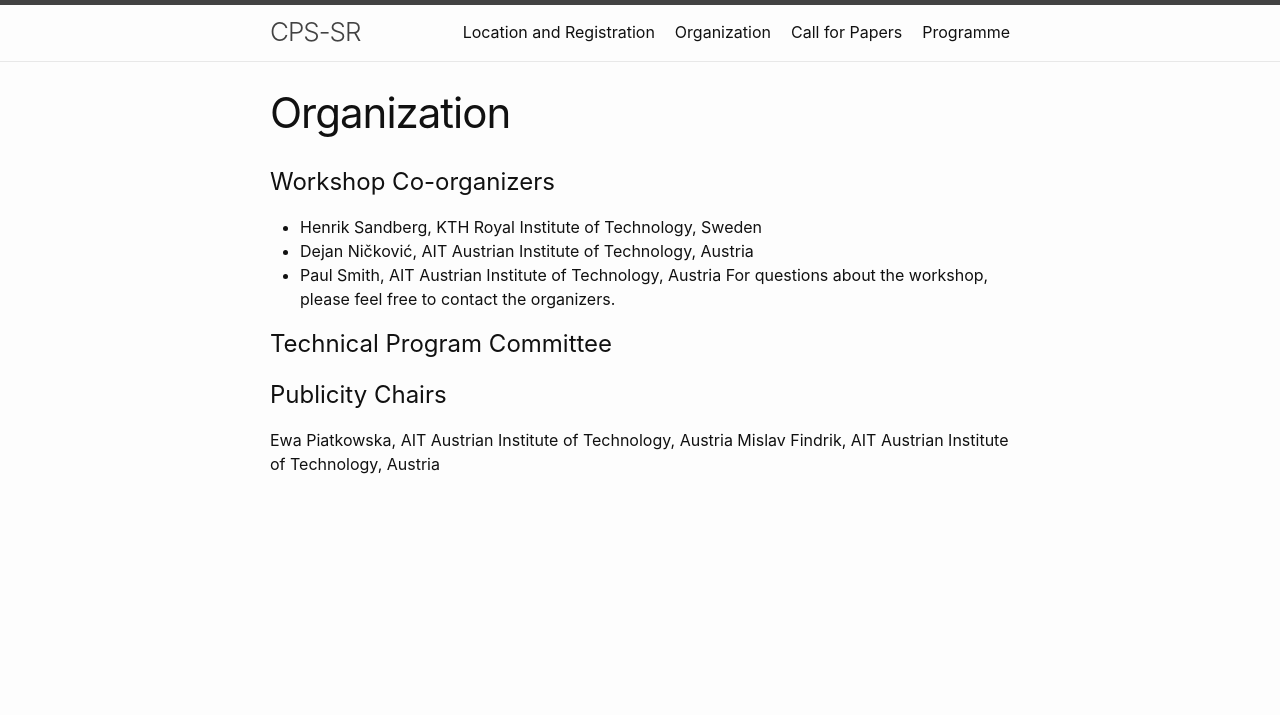
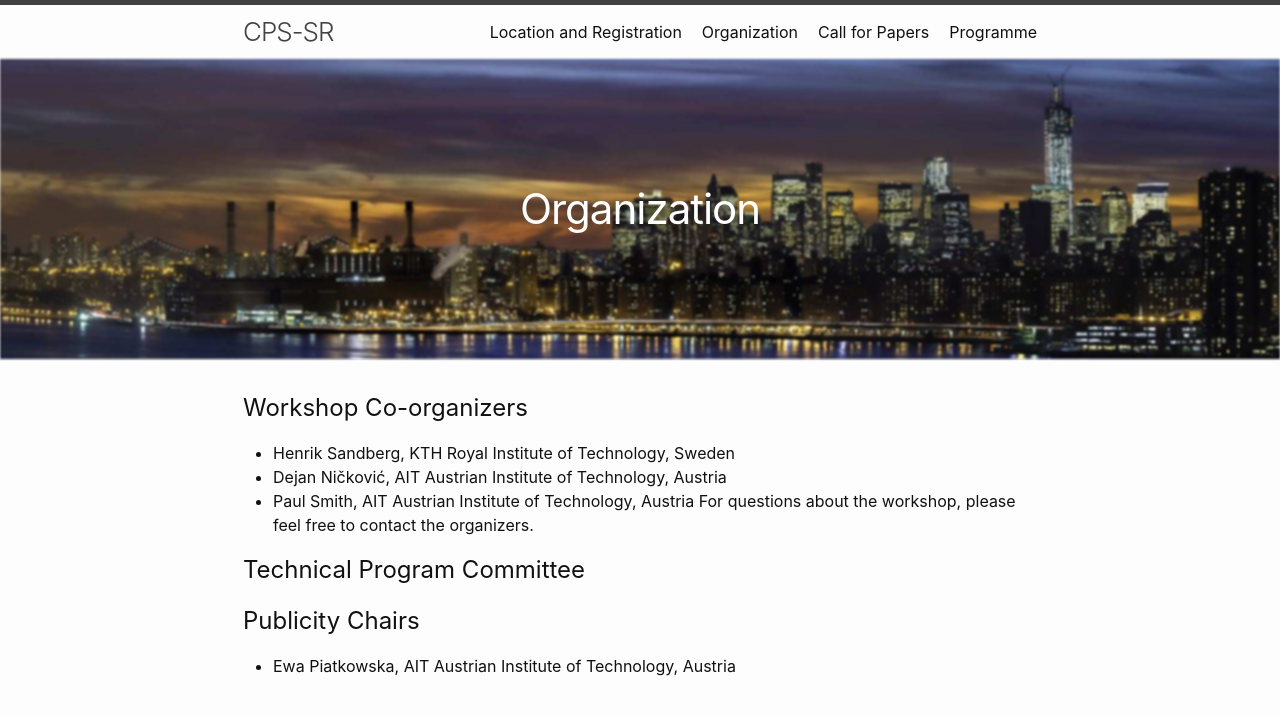
Before and after one commit to ait-csr/cps-sr, a Jekyll site: the page built from organization.md, in a window 1280 px wide. Shown: the top 715 px of the page. Built offline with Jekyll 4.4.1, drawn with Linux system fonts in a browser that asks for light colours.

Commit message:
Edit overwritten _folders.

```diff
--- /dev/null
+++ b/_includes/cover.html
@@ -0,0 +1,5 @@
+<!--
+<div class="cover-container">
+    <img src="../assets/montreal.jpg" class="cover"/>
+    <h1 class="post-title cover-centered">{{ page.title | escape }}</h1>
+</div> -->
--- a/_includes/header.html
+++ b/_includes/header.html
@@ -27,4 +27,14 @@
       </nav>
     {%- endif -%}
   </div>
+  <div class="cover-container">
+    <img src="../assets/montreal.jpg" class="cover"/>
+    <h1 class="post-title cover-centered">
+      {%- if page.title == "" -%}
+        2nd Workshop on Cyber-Physical Systems Security and Resilience (CPS-SR)
+      {%- else -%}
+        {{ page.title | escape }}
+      {%- endif -%}
+    </h1>
+</div>
 </header>
--- a/_layouts/default.html
+++ b/_layouts/default.html
@@ -6,6 +6,13 @@
   <body>
 
     {%- include header.html -%}
+    {%- include cover.html -%}
+
+<!--
+    <div class="cover-container">
+        <img src="../assets/montreal.jpg" class="cover"/>
+        <h1 class="post-title">{{ page.title | escape }}</h1>
+    </div> -->
 
     <main class="page-content" aria-label="Content">
       <div class="wrapper">
--- a/_layouts/page.html
+++ b/_layouts/page.html
@@ -1,11 +1,12 @@
 ---
 layout: default
 ---
+
 <article class="post">
 
-  <header class="post-header">
+  <!-- <header class="post-header">
     <h1 class="post-title">{{ page.title | escape }}</h1>
-  </header>
+  </header> -->
 
   <div class="post-content">
     {{ content }}
--- a/_sass/minima/_base.scss
+++ b/_sass/minima/_base.scss
@@ -8,7 +8,34 @@ dl, dd, ol, ul, figure {
   padding: 0;
 }
 
+/* Custom CSS */
 
+.cover {
+  object-fit: cover;
+  height: 300px;
+  width: 100%;
+  filter: blur(1px);
+  // // Browser Specific
+  // -webkit-filter: blur(5px);
+  // -moz-filter: blur(5px);
+  // -o-filter: blur(5px);
+  // -ms-filter: blur(5px);
+}
+
+/* Container holding the image and the text */
+.cover-container {
+  position: relative;
+  text-align: center;
+  color: white;
+}
+
+/* Centered text */
+.cover-centered {
+  position: absolute;
+  top: 50%;
+  left: 50%;
+  transform: translate(-50%, -50%);
+}
 
 /**
  * Basic styling
@@ -175,8 +202,8 @@ pre {
  * Wrapper
  */
 .wrapper {
-  max-width: -webkit-calc(#{$content-width} - (#{$spacing-unit} * 2));
-  max-width:         calc(#{$content-width} - (#{$spacing-unit} * 2));
+  max-width: -webkit-calc(#{$content-width} - (#{$spacing-unit} * 0.2));
+  max-width:         calc(#{$content-width} - (#{$spacing-unit} * 0.2));
   margin-right: auto;
   margin-left: auto;
   padding-right: $spacing-unit;
--- a/organization.md
+++ b/organization.md
@@ -18,5 +18,4 @@ For questions about the workshop, please feel free to contact the organizers.
 
 
 # Publicity Chairs
-Ewa Piatkowska, AIT Austrian Institute of Technology, Austria
-Mislav Findrik, AIT Austrian Institute of Technology, Austria
+- Ewa Piatkowska, AIT Austrian Institute of Technology, Austria
```
Also changed, not shown: index.md (+1 -1 lines), assets/montreal.jpg, 10 other files.
